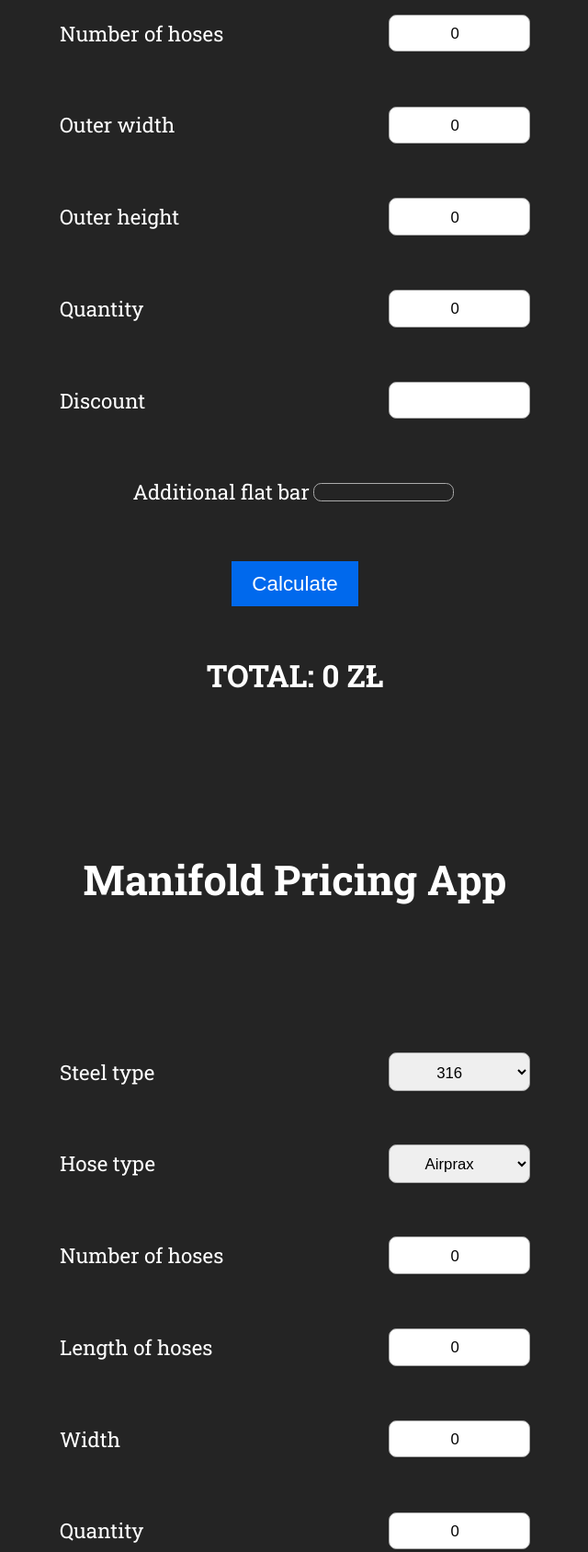
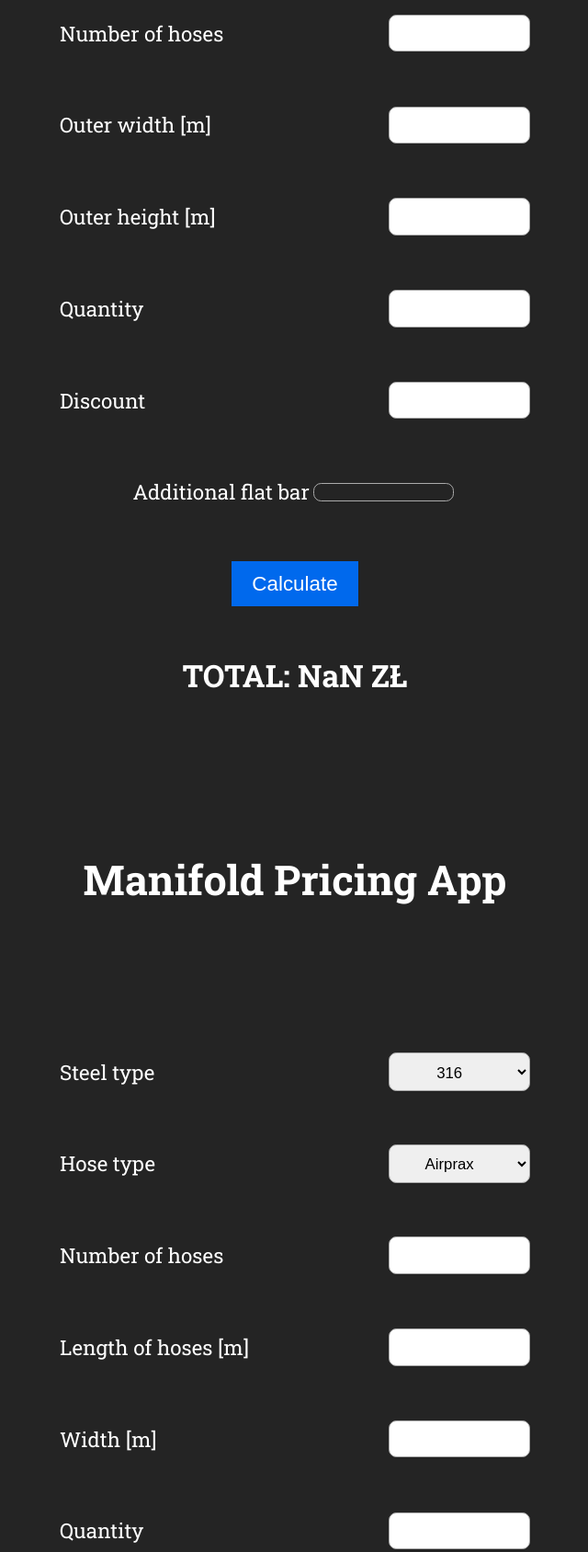
Before and after one commit to kajlu691/frame-pricing-app, a website built with webpack: page src/index.html in a window 1280 px wide. Shown: the part 540-2227 px from the top of the page at 92% size, without its empty margins (319-959 px from the left). Built offline with nearby package versions, Linux system fonts and the light colour scheme.

Commit message:
RWD updated

```diff
--- a/src/index.html
+++ b/src/index.html
@@ -44,19 +44,19 @@
             </div>
             <div>
                 <label for="hoses-num">Number of hoses</label>
-                <input type="text" id="hoses-num" value="0">
+                <input type="text" id="hoses-num">
             </div>
             <div>
-                <label for="outer-width">Outer width</label>
-                <input type="text" id="outer-width" value="0">
+                <label for="outer-width">Outer width [m]</label>
+                <input type="text" id="outer-width">
             </div>
             <div>
-                <label for="outer-length">Outer height</label>
-                <input type="text" id="outer-height" value="0">
+                <label for="outer-length">Outer height [m]</label>
+                <input type="text" id="outer-height">
             </div>
             <div>
                 <label for="quantity">Quantity</label>
-                <input type="text" id="quantity" value="0">
+                <input type="text" id="quantity">
             </div>
             <div>
                 <label for="discount">Discount</label>
@@ -95,19 +95,19 @@
             </div>
             <div>
                 <label for="hoses-num">Number of hoses</label>
-                <input type="text" id="mani-hoses-num" value="0">
+                <input type="text" id="mani-hoses-num">
             </div>
             <div>
-                <label for="hoses-length">Length of hoses</label>
-                <input type="text" id="mani-hoses-length" value="0">
+                <label for="hoses-length">Length of hoses [m]</label>
+                <input type="text" id="mani-hoses-length">
             </div>
             <div>
-                <label for="outer-width">Width</label>
-                <input type="text" id="mani-width" value="0">
+                <label for="outer-width">Width [m]</label>
+                <input type="text" id="mani-width">
             </div>
             <div>
                 <label for="quantity">Quantity</label>
-                <input type="text" id="mani-quantity" value="0">
+                <input type="text" id="mani-quantity">
             </div>
             <div>
                 <label for="discount">Discount</label>
```
Also changed, not shown: dist/css/main.css, dist/index.html.
